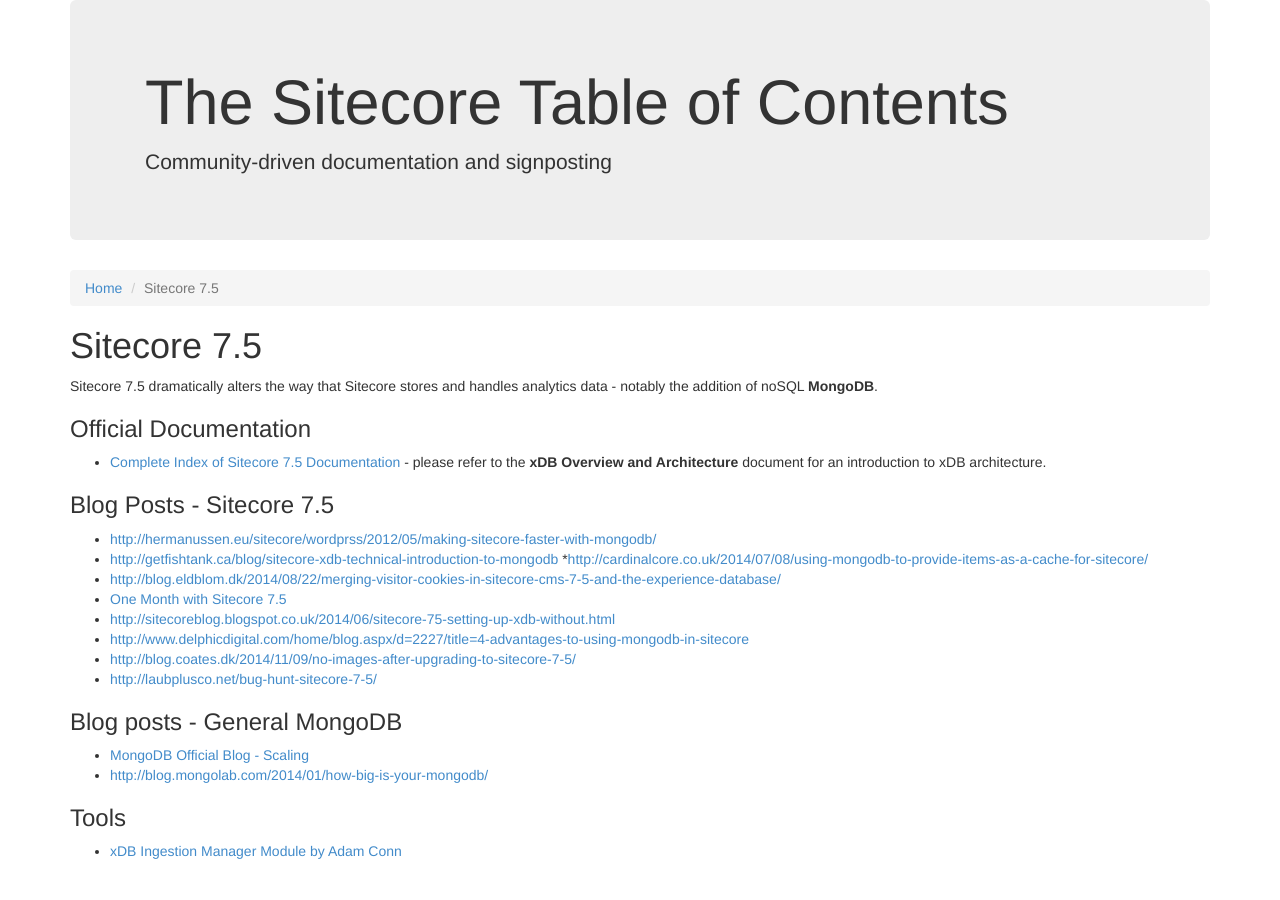
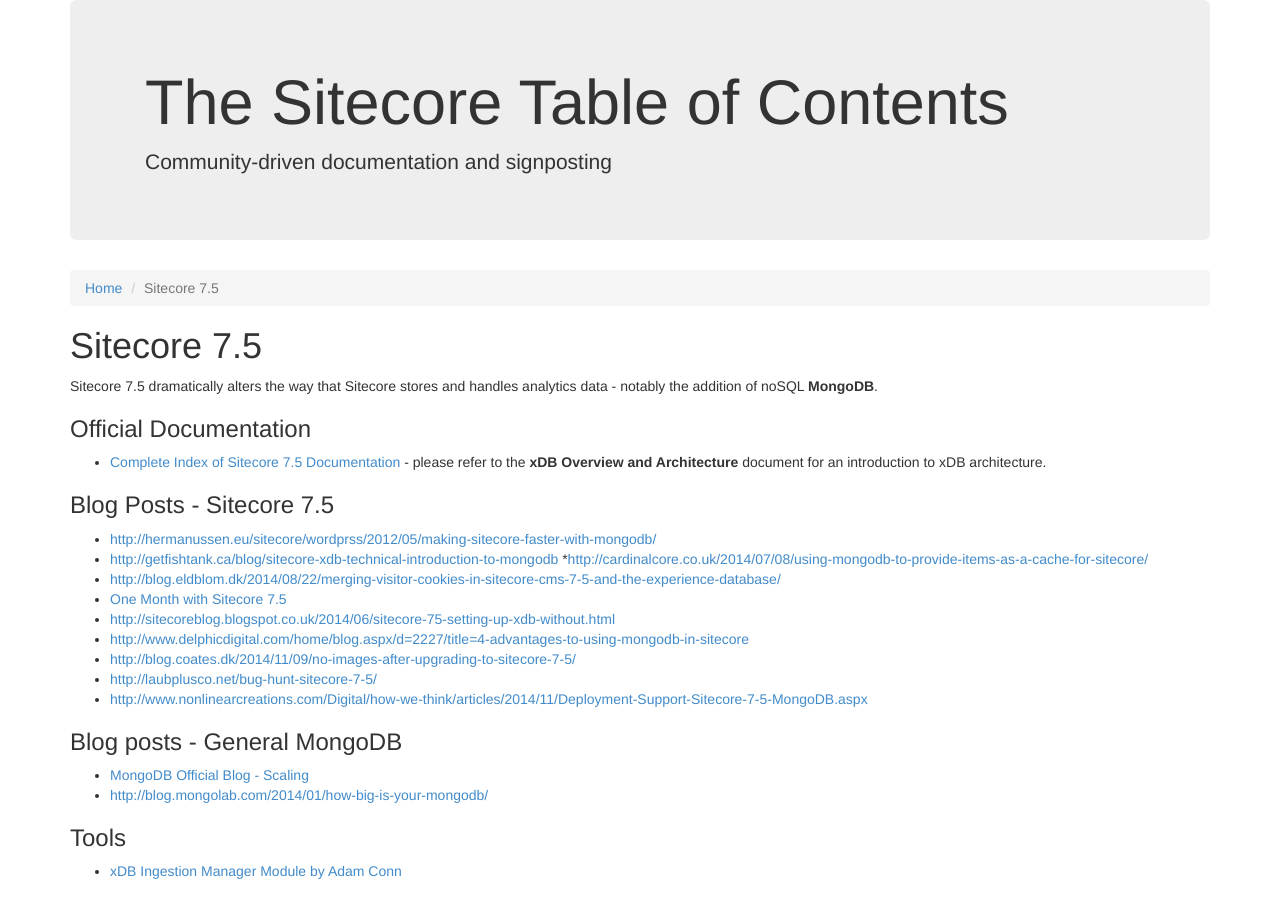
Before and after one commit to Sitecore-Community/docs, a Jekyll site: the page built from documentation/Sitecore 7-5/index.md, in a window 1280 px wide. Built offline with Jekyll 4.4.1, drawn with Linux system fonts in a browser that asks for light colours; nearby versions of some CDN libraries; some of the changed lines change nothing that is shown.

Commit message:
Update index.md

```diff
--- a/documentation/Sitecore 7-5/index.md
+++ b/documentation/Sitecore 7-5/index.md
@@ -21,6 +21,7 @@
 * [http://www.delphicdigital.com/home/blog.aspx/d=2227/title=4-advantages-to-using-mongodb-in-sitecore](http://www.delphicdigital.com/home/blog.aspx/d=2227/title=4-advantages-to-using-mongodb-in-sitecore)
 * [http://blog.coates.dk/2014/11/09/no-images-after-upgrading-to-sitecore-7-5/](http://blog.coates.dk/2014/11/09/no-images-after-upgrading-to-sitecore-7-5/)
 * [http://laubplusco.net/bug-hunt-sitecore-7-5/](http://laubplusco.net/bug-hunt-sitecore-7-5/)
+* [http://www.nonlinearcreations.com/Digital/how-we-think/articles/2014/11/Deployment-Support-Sitecore-7-5-MongoDB.aspx](http://www.nonlinearcreations.com/Digital/how-we-think/articles/2014/11/Deployment-Support-Sitecore-7-5-MongoDB.aspx)
 
 ### Blog posts - General MongoDB
 
```
